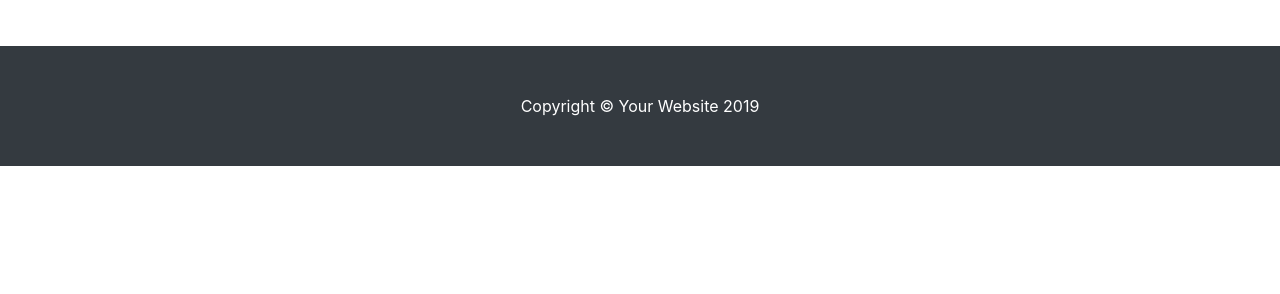
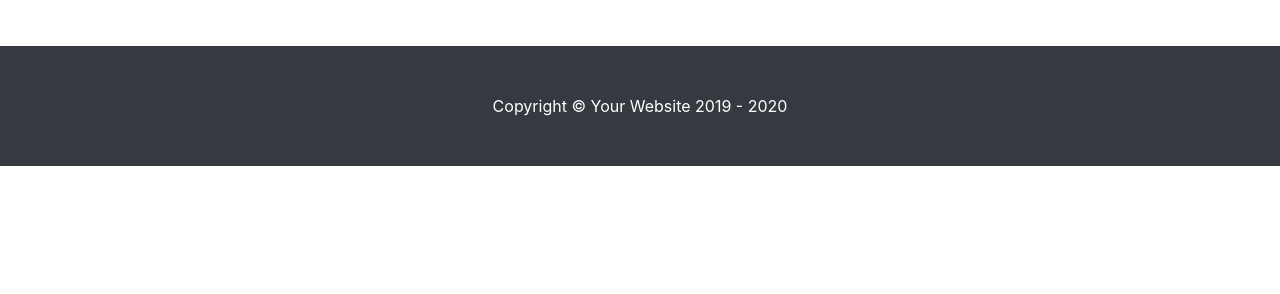
Before and after one commit to kuter/events-web-app, a Django app: page /create/ in a window 1280 px wide. Shown: the part 506-800 px from the top of the page. Run offline with Django 3.2, Linux system fonts and the light colour scheme; the visitor is signed in with stand-in values (Sample User, id 1); some libraries are stand-ins or nearby versions.

Commit message:
:children_crossing: add current year to footer

```diff
--- a/templates/includes/footer.html
+++ b/templates/includes/footer.html
@@ -1,6 +1,6 @@
 <footer class="py-5 bg-dark">
     <div class="container">
-        <p class="m-0 text-center text-white">Copyright &copy; Your Website 2019</p>
+        <p class="m-0 text-center text-white">Copyright &copy; Your Website 2019 - {% now 'Y' %}</p>
     </div>
     <!-- /.container -->
 </footer>
```
